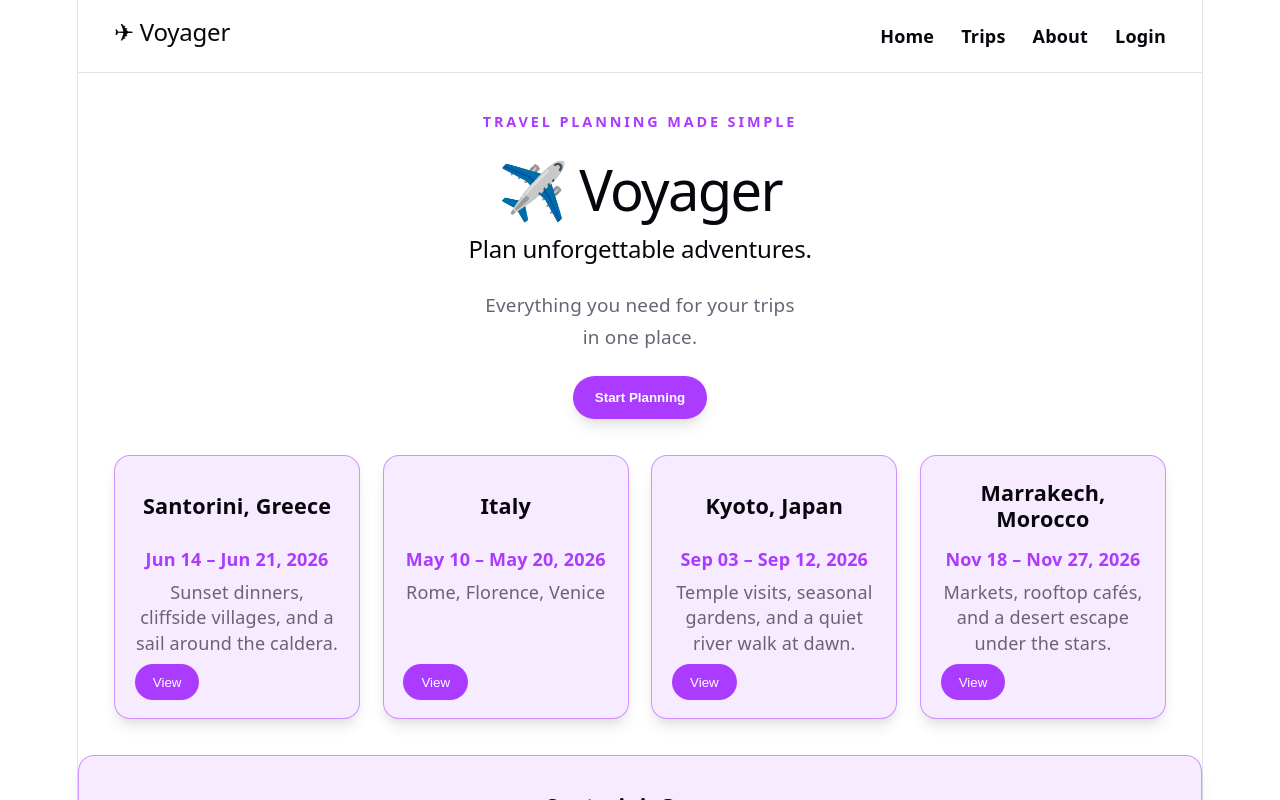
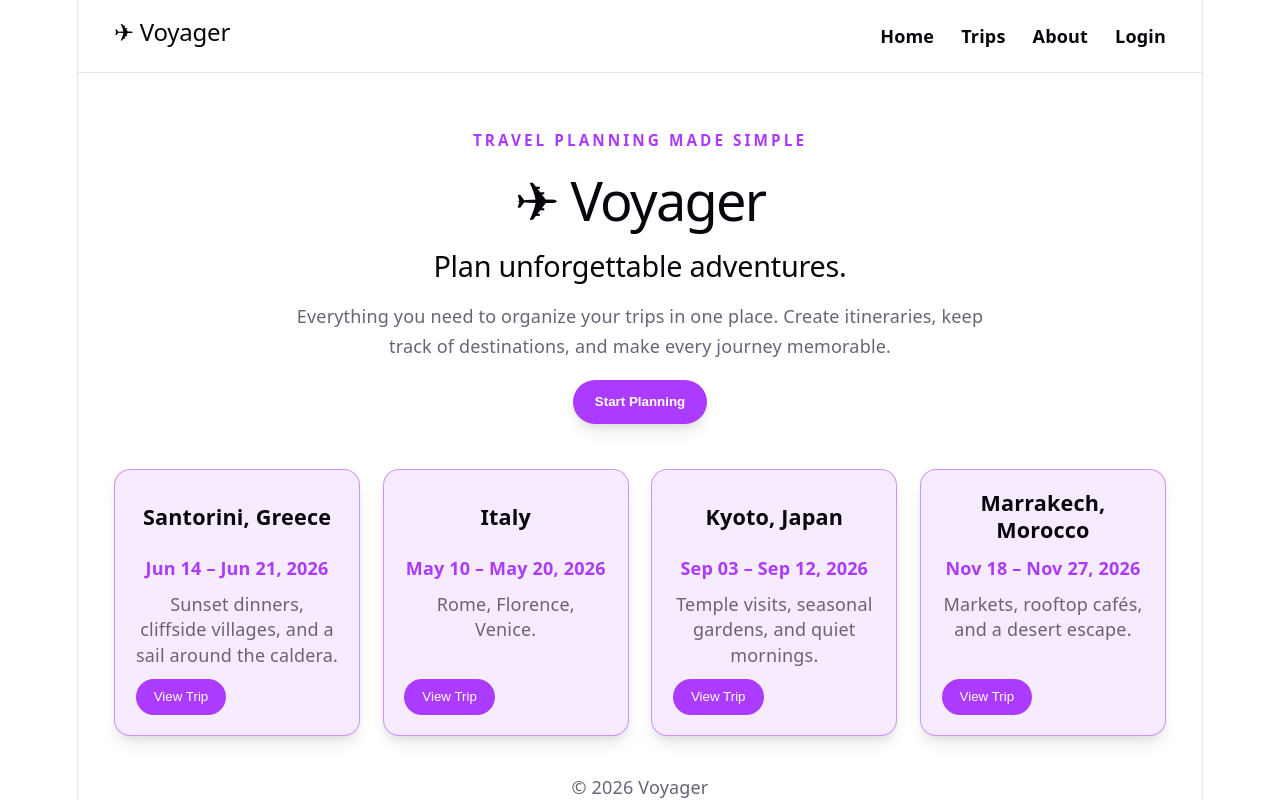
Before and after one commit to laurac-qa/voyager, a React (Vite) app: page / in a window 1280 px wide. Shown: the top 800 px of the page. Built offline with nearby package versions, Linux system fonts and the light colour scheme.

Commit message:
refactor: improve application architecture

```diff
--- a/src/App.tsx
+++ b/src/App.tsx
@@ -6,9 +6,11 @@ function App() {
   return (
     <div className="app-shell">
       <Navbar />
+
       <main className="app-main">
         <Home />
       </main>
+
       <Footer />
     </div>
   );
--- a/src/components/FeaturedTrips.tsx
+++ b/src/components/FeaturedTrips.tsx
@@ -1,5 +1,5 @@
+import { trips } from "../data/trips";
 import TripCard from "./TripCard";
-import { trips } from "../data/trips";
 
 function FeaturedTrips() {
   return (
@@ -7,9 +7,7 @@ function FeaturedTrips() {
       {trips.map((trip) => (
         <TripCard
           key={trip.title}
-          title={trip.title}
-          dates={trip.dates}
-          summary={trip.summary}
+          trip={trip}
         />
       ))}
     </section>
--- a/src/components/Hero.tsx
+++ b/src/components/Hero.tsx
@@ -1,66 +1,25 @@
-import TripCard from './TripCard';
+function Hero() {
+  return (
+    <section className="hero">
+      <p className="hero-tagline">Travel Planning Made Simple</p>
 
-function Hero() {
-  const trips = [
-    {
-      destination: 'Santorini, Greece',
-      dates: 'Jun 14 – Jun 21, 2026',
-      summary:
-        'Sunset dinners, cliffside villages, and a sail around the caldera.',
-    },
-    {
-      country: 'Italy',
-      dates: 'May 10 – May 20, 2026',
-      cities: ['Rome', 'Florence', 'Venice'],
-      summary: 'Historic centers, art museums, and canal-side evenings.',
-    },
-    {
-      destination: 'Kyoto, Japan',
-      dates: 'Sep 03 – Sep 12, 2026',
-      summary:
-        'Temple visits, seasonal gardens, and a quiet river walk at dawn.',
-    },
-    {
-      destination: 'Marrakech, Morocco',
-      dates: 'Nov 18 – Nov 27, 2026',
-      summary:
-        'Markets, rooftop cafés, and a desert escape under the stars.',
-    },
-  ];
+      <h1 className="hero-title">
+        ✈ Voyager
+      </h1>
 
-  return (
-    <section className="hero-section">
-      <div className="hero-intro">
-        <p className="eyebrow">Travel planning made simple</p>
-        <h1>✈️ Voyager</h1>
-        <h2>Plan unforgettable adventures.</h2>
-        <p className="hero-copy">
-          Everything you need for your trips
-          <br />
-          in one place.
-        </p>
-        <button type="button" className="hero-cta">
-          Start Planning
-        </button>
-      </div>
+      <h2 className="hero-subtitle">
+        Plan unforgettable adventures.
+      </h2>
 
-      <div className="trip-grid">
-        {trips.map((trip) => {
-          const title = trip.cities?.length ? trip.country ?? '' : trip.destination ?? '';
-          const itinerarySummary = trip.cities?.length
-            ? `${trip.cities.join(', ')}`
-            : trip.summary;
+      <p className="hero-description">
+        Everything you need to organize your trips in one place.
+        Create itineraries, keep track of destinations, and make every
+        journey memorable.
+      </p>
 
-          return (
-            <TripCard
-              key={`${title}-${trip.dates}`}
-              title={title}
-              dates={trip.dates}
-              summary={itinerarySummary}
-            />
-          );
-        })}
-      </div>
+      <button type="button" className="hero-button">
+        Start Planning
+      </button>
     </section>
   );
 }
--- a/src/components/TripCard.tsx
+++ b/src/components/TripCard.tsx
@@ -1,19 +1,32 @@
-type TripCardProps = {
-  title: string;
-  dates: string;
-  summary: string;
-};
+import type { Trip } from "../types/trip";
 
-function TripCard({ title, dates, summary }: TripCardProps) {
-  const shortenedSummary = summary.length > 110 ? `${summary.slice(0, 107)}...` : summary;
+interface TripCardProps {
+  trip: Trip;
+}
+
+function TripCard({ trip }: TripCardProps) {
+  const shortenedSummary =
+    trip.summary.length > 110
+      ? `${trip.summary.slice(0, 107)}...`
+      : trip.summary;
 
   return (
     <article className="trip-card">
-      <h3>{title}</h3>
-      <p className="trip-dates">{dates}</p>
-      <p className="trip-summary">{shortenedSummary}</p>
-      <button type="button" className="trip-button">
-        View
+      <h3>{trip.title}</h3>
+
+      <p className="trip-dates">
+        {trip.dates}
+      </p>
+
+      <p className="trip-summary">
+        {shortenedSummary}
+      </p>
+
+      <button
+        type="button"
+        className="trip-button"
+      >
+        View Trip
       </button>
     </article>
   );
--- a/src/data/trips.ts
+++ b/src/data/trips.ts
@@ -1,4 +1,6 @@
-export const trips = [
+import type { Trip } from "../types/trip";
+
+export const trips: Trip[] = [
   {
     title: "Santorini, Greece",
     dates: "Jun 14 – Jun 21, 2026",
@@ -8,5 +10,15 @@ export const trips = [
     title: "Italy",
     dates: "May 10 – May 20, 2026",
     summary: "Rome, Florence, Venice."
+  },
+  {
+    title: "Kyoto, Japan",
+    dates: "Sep 03 – Sep 12, 2026",
+    summary: "Temple visits, seasonal gardens, and quiet mornings."
+  },
+  {
+    title: "Marrakech, Morocco",
+    dates: "Nov 18 – Nov 27, 2026",
+    summary: "Markets, rooftop cafés, and a desert escape."
   }
 ];
--- a/src/index.css
+++ b/src/index.css
@@ -104,26 +104,44 @@ body {
   color: var(--accent);
 }
 
-.hero-section {
-  padding: 2rem;
+.hero {
+  padding: 3rem 2rem 2.5rem;
   text-align: center;
-}
-
-.hero-intro {
-  margin-bottom: 2rem;
   display: flex;
   flex-direction: column;
   align-items: center;
+  gap: 1rem;
 }
 
-.hero-copy {
-  margin: 1rem 0 1.25rem;
-  font-size: 1.05rem;
+.hero-tagline {
+  margin: 0;
+  color: var(--accent);
+  font-size: 0.85rem;
+  font-weight: 700;
+  letter-spacing: 0.2em;
+  text-transform: uppercase;
+}
+
+.hero-title {
+  margin: 0;
+  font-size: 3rem;
+  line-height: 1.1;
+}
+
+.hero-subtitle {
+  margin: 0;
+  font-size: 1.6rem;
+  color: var(--text-h);
+}
+
+.hero-description {
+  margin: 0;
+  max-width: 700px;
   line-height: 1.7;
   color: var(--text);
 }
 
-.hero-cta {
+.hero-button {
   padding: 0.8rem 1.2rem;
   border: none;
   border-radius: 999px;
@@ -134,43 +152,33 @@ body {
   box-shadow: var(--shadow);
 }
 
-.hero-cta:hover {
+.hero-button:hover {
   background: #8f2ce8;
 }
 
-.eyebrow {
-  margin: 0 0 0.5rem;
-  color: var(--accent);
-  font-size: 0.8rem;
-  font-weight: 700;
-  letter-spacing: 0.2em;
-  text-transform: uppercase;
-}
-
-.trip-grid {
+.featured-trips {
   display: grid;
   gap: 1.25rem;
   grid-template-columns: repeat(auto-fit, minmax(240px, 1fr));
+  padding: 0 2rem 2rem;
 }
 
 .trip-card {
   display: flex;
   flex-direction: column;
-  gap: 0.45rem;
-  padding: 1rem 1.1rem;
+  gap: 0.6rem;
+  padding: 1.1rem 1.15rem;
   border: 1px solid var(--accent-border);
   border-radius: 16px;
   background: var(--accent-bg);
   box-shadow: var(--shadow);
-  min-height: auto;
-  justify-content: flex-start;
 }
 
 .trip-card h3 {
   margin: 0;
   color: var(--text-h);
   font-size: 1.2rem;
-  min-height: 2.9em;
+  min-height: 2.5em;
   display: flex;
   align-items: center;
   justify-content: center;
@@ -191,7 +199,7 @@ body {
   margin: 0;
   line-height: 1.4;
   color: var(--text);
-  min-height: 0;
+  min-height: 3.3em;
 }
 
 .trip-button {
--- /dev/null
+++ b/src/types/trip.ts
@@ -0,0 +1,5 @@
+export interface Trip {
+  title: string;
+  dates: string;
+  summary: string;
+}
```
